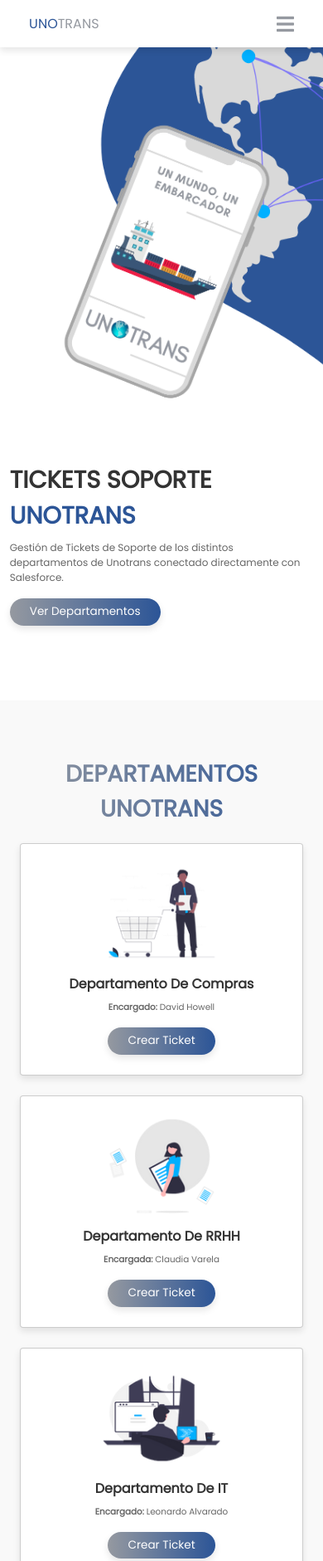
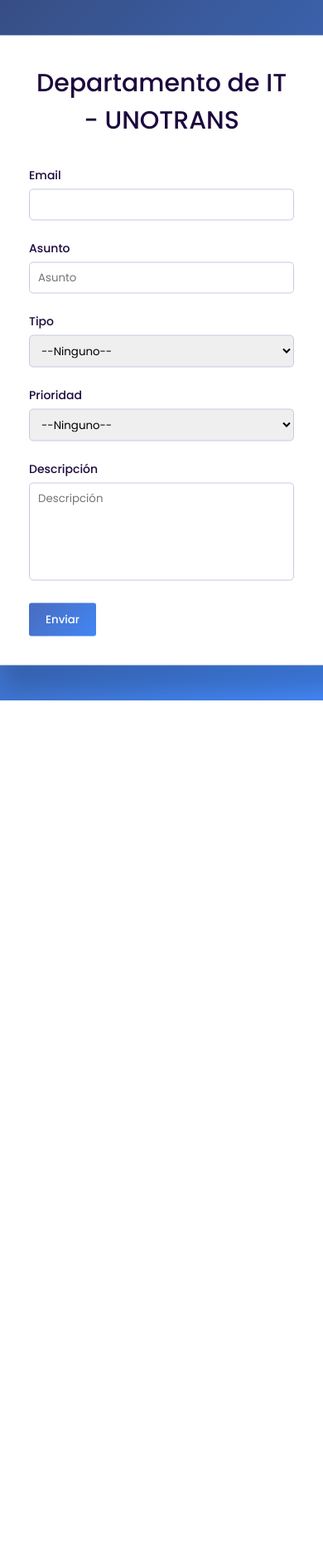
Before and after one commit to Leoalvarado/Unotrans, a plain HTML site: page index.html in a window 390 px wide. Shown: the top 1881 px of the page at 83% size. After the commit the page ends 844 px from the top, so only its background shows below. Drawn offline with Linux system fonts and the light colour scheme.

Commit message:
Responsive

```diff
--- a/index.html
+++ b/index.html
@@ -3,184 +3,152 @@
 
 <head>
     <meta charset="UTF-8">
+    <meta http-equiv="X-UA-Compatible" content="IE=edge">
     <meta name="viewport" content="width=device-width, initial-scale=1.0">
-    <title>Unotrans - Departamentos</title>
+    <title>Departamento de IT</title>
 
-    <!-- font awesome cdn link  -->
-    <link rel="stylesheet" href="https://cdnjs.cloudflare.com/ajax/libs/font-awesome/5.15.3/css/all.min.css">
+    <!-- Fonts -->
+    <link rel="preconnect" href="https://fonts.googleapis.com">
+    <link rel="preconnect" href="https://fonts.gstatic.com" crossorigin>
+    <link href="https://fonts.googleapis.com/css2?family=Poppins:wght@400;500&display=swap" rel="stylesheet">
 
-    <!-- custom css file link  -->
-    <link rel="stylesheet" href="css/style.css">
+    <!-- Stylesheet -->
+    <link rel="stylesheet" href="Modulos/it.css">
 
 </head>
 
 <body>
 
-    <!-- header section starts  -->
+    <div class="container">
+        <h1>Departamento de IT - UNOTRANS</h1>
+        <!-- <p>Gestión de Tickets</p> -->
 
-    <header>
+        <form action="https://webto.salesforce.com/servlet/servlet.WebToCase?encoding=UTF-8" method="POST">
 
-        <a href="#" class="logo"><span>UNO</span>TRANS</a>
+            <input type=hidden name="orgid" value="00D5e000001Bm9x">
+            <input type=hidden name="retURL" value="https://unotrans.my.salesforce.com/">
 
-        <input type="checkbox" id="menu-bar">
-        <label for="menu-bar" class="fas fa-bars"></label>
+            <!-- Bloque -->
+            <div class="row">
+                <!-- #1 -->
+                <!-- <div class="column">
+                    <label for="recordType">Tipo de Ticket</label>
+                    <select id="recordType" name="recordType"><option value="0125e000000P3T7">Ticket de Soporte</option>
+                    </select>
+                </div> -->
+                <div class="column">
+                    <label for="email">Email</label>
+                    <input id="email" maxlength="80" name="email" size="20" type="text" required/>
 
-        <nav class="navbar">
-            <a href="#home">home</a>
-            <a href="#features">Departamentos</a>
-            <!-- <a href="#about">about</a>
-            <a href="#review">review</a>
-            <a href="#pricing">pricing</a>
-            <a href="#contact">contact</a> -->
-        </nav>
+                </div>
 
-    </header>
+                <!-- #2 -->
 
-    <!-- header section ends -->
+                <div class="column">
+                    <label for="subject">Asunto</label>
+                    <input id="subject" maxlength="80" name="subject" size="20" type="text" placeholder="Asunto" required />
+                </div>
+            </div>
+            <!-- Cierre de Bloque -->
 
-    <!-- home section starts  -->
+            <!-- Bloque -->
+            <div class="row">
+                <!-- #3 -->
+                <!-- <div class="column">
+                    <label for="subject">Asunto</label>
+                    <input id="subject" maxlength="80" name="subject" size="20" type="text" placeholder="Asunto" required />
+                </div> -->
 
-    <section class="home" id="home">
+                <!-- #4 -->
+                <div class="column">
+                    <label for="type">Tipo</label>
+                    <select id="type" name="type" required><option value="">--Ninguno--</option><option value="Problem">Problema</option>
+                        <option value="Feature Request">Solicitud de función</option>
+                        <option value="Question">Pregunta</option>
+                        <option value="Salesforce">Salesforce</option>
+                        <option value="Asignación de Equipos">Asignación de Equipos</option>
+                        <option value="Licencias">Licencias</option>
+                        <option value="Planta Telefónicas">Planta Telefónicas</option>
+                        <option value="Reparación de Equipos">Reparación de Equipos</option>
+                        <option value="Redes y Conexiones">Redes y Conexiones</option>
+                        <option value="Solicitud de Reportes">Solicitud de Reportes</option>
+                        <option value="Programas Internos">Programas Internos</option>
+                        </select>
+                </div>
 
-        <div class="content">
-            <h3>Tickets soporte <span>Unotrans</span></h3>
-            <p>Gestión de Tickets de Soporte de los distintos departamentos de Unotrans conectado directamente con Salesforce.</p>
-            <a href="#features" class="btn">Ver Departamentos</a>
-        </div>
+                <div class="column">
+                    <label for="priority">Prioridad</label>
+                    <select id="priority" name="priority" required>
+                        <option value="">--Ninguno--</option><option value="Alta">Alta</option>
+                        <option value="Media">Media</option>
+                        <option value="Baja">Baja</option>
+                        <option value="Crítico">Crítico</option>
+                        </select>
+                </div>
+            </div>
+            <!-- Cierre de Bloque -->
 
-        <div class="image">
-            <img src="images/home-img.png" alt="">
-        </div>
+            <!-- Bloque -->
+            <!-- <div class="row"> -->
+            <!-- #5 -->
+            <!-- <div class="column">
+                    <label for="reason">Motivo del caso</label>
+                    <select id="reason" name="reason" required>
+                        <option value="">--Ninguno--</option><option value="User didn&#39;t attend training">El usuario no asistió a la formación</option>
+                        <option value="Complex functionality">Funcionalidad compleja</option>
+                        <option value="Existing problem">Problema existente</option>
+                        <option value="Instructions not clear">Instrucciones poco claras</option>
+                        <option value="New problem">Nuevo problema</option>
+                        <option value="Atención a necesidades del departamento">Atención a necesidades del departamento</option>
+                        <option value="Atención a necesidades del usuario">Atención a necesidades del usuario</option>
+                        <option value="Problema con la plataforma">Problema con la plataforma</option>
+                        <option value="Problemas de conexión">Problemas de conexión</option>
+                        <option value="Nuevo Ingreso">Nuevo Ingreso</option>
+                        <option value="Reportes gerenciales">Reportes gerenciales</option>
+                        <option value="Otros">Otros</option>
+                        </select>
+                </div> -->
 
-    </section>
+            <!-- #6 -->
+            <!-- <div class="column">
+                    <label for="priority">Prioridad</label>
+                    <select id="priority" name="priority" required>
+                        <option value="">--Ninguno--</option><option value="Alta">Alta</option>
+                        <option value="Media">Media</option>
+                        <option value="Baja">Baja</option>
+                        <option value="Crítico">Crítico</option>
+                        </select>
+                </div> -->
+            <!-- </div> -->
+            <!-- Cierre de Bloque -->
 
-    <!-- home section ends -->
+            <!-- Bloque -->
+            <div class="row">
+                <!-- #5 -->
+                <!-- <div class="column">
+                    <label for="status">Estado</label><select id="status" name="status"><option value="">--Ninguno--</option><option value="New">Nuevo</option>
+                        <option value="En Proceso">En Proceso</option>
+                        <option value="On Hold">En espera</option>
+                        <option value="Closed">Cerrado</option>
+                        <option value="Escalated">Distribuido</option>
+                        <option value="Critical">Critical</option>
+                        </select>
+                </div> -->
 
-    <!-- features section starts  -->
+                <!-- #8 -->
+                <div class="column">
+                    <label for="description">Descripción</label>
+                    <textarea name="description" cols="30" rows="5" placeholder="Descripción" required></textarea>
+                </div>
 
-    <section class="features" id="features">
-
-        <h1 class="heading"> Departamentos Unotrans </h1>
-
-        <div class="box-container">
-
-            <div class="box">
-                <img src="images/compras.png" alt="">
-                <h3>Departamento de Compras</h3>
-                <p><b>Encargado:</b> David Howell</p>
-                <a href="it.html" class="btn">Crear Ticket</a>
             </div>
-
-            <div class="box">
-                <img src="images/rrhh.png" alt="">
-                <h3>Departamento de RRHH</h3>
-                <p><b>Encargada:</b> Claudia Varela</p>
-                <a href="#" class="btn">Crear Ticket</a>
-            </div>
-
-            <div class="box">
-                <img src="images/it.png" alt="">
-                <h3>Departamento de IT</h3>
-                <p><b>Encargado:</b> Leonardo Alvarado</p>
-                <a href="it.html" class="btn">Crear Ticket</a>
-            </div>
-
-            <div class="box">
-                <img src="images/calidad.png" alt="">
-                <h3>Departamento de Calidad</h3>
-                <p><b>Encargado:</b> Jimmy Caceres</p>
-                <a href="#" class="btn">Crear Ticket</a>
-            </div>
-
-            <div class="box">
-                <img src="images/admin.png" alt="">
-                <h3>Administración</h3>
-                <p><b>Encargado:</b> Fernando Zúniga</p>
-                <a href="#" class="btn">Crear Ticket</a>
-            </div>
-
-            <div class="box">
-                <img src="images/cobros.png" alt="">
-                <h3>Cobranzas</h3>
-                <p><b>Encargado:</b> Cesar Barahona</p>
-                <a href="#" class="btn">Crear Ticket</a>
-            </div>
-        </div>
-
-    </section>
+            <!-- Cierre de Bloque -->
 
 
-    <!-- footer section starts  -->
+            <button type="submit" name="submit">Enviar</button>
 
-    <div class="footer">
-
-        <div class="box-container">
-
-            <!-- <div class="box">
-                <h3>about us</h3>
-                <p>Lorem ipsum dolor sit amet consectetur adipisicing elit. Amet pariatur rerum consectetur architecto ad tempora blanditiis quo aliquid inventore a.</p>
-            </div> -->
-
-            <!-- <div class="box">
-                <h3>quick links</h3>
-                <a href="#">home</a>
-                <a href="#">features</a>
-                <a href="#">about</a>
-                <a href="#">review</a>
-                <a href="#">pricing</a>
-                <a href="#">contact</a>
-            </div> -->
-
-            <!-- <div class="box">
-                <h3>follow us</h3>
-                <a href="#">facebook</a>
-                <a href="#">instagram</a>
-                <a href="#">pinterest</a>
-                <a href="#">twitter</a>
-            </div> -->
-
-            <!-- <div class="box">
-                <h3>contact info</h3>
-                <div class="info">
-                    <i class="fas fa-phone"></i>
-                    <p> +123-456-7890 <br> +111-2222-333 </p>
-                </div>
-                <div class="info">
-                    <i class="fas fa-envelope"></i>
-                    <p> example@gmail.com <br> example@gmail.com </p>
-                </div>
-                <div class="info">
-                    <i class="fas fa-map-marker-alt"></i>
-                    <p> mumbai, india - 400104 </p>
-                </div>
-            </div> -->
-
-        </div>
-
-        <h1 class="credit"> &copy; copyright @ 2023 Unotrans - Lalvarado </h1>
-
+        </form>
     </div>
-
-    <!-- footer section ends -->
-
-
-
-
-
-
-
-
-
-
-
-
-
-
-
-
-
-
-
 
 </body>
 
```
